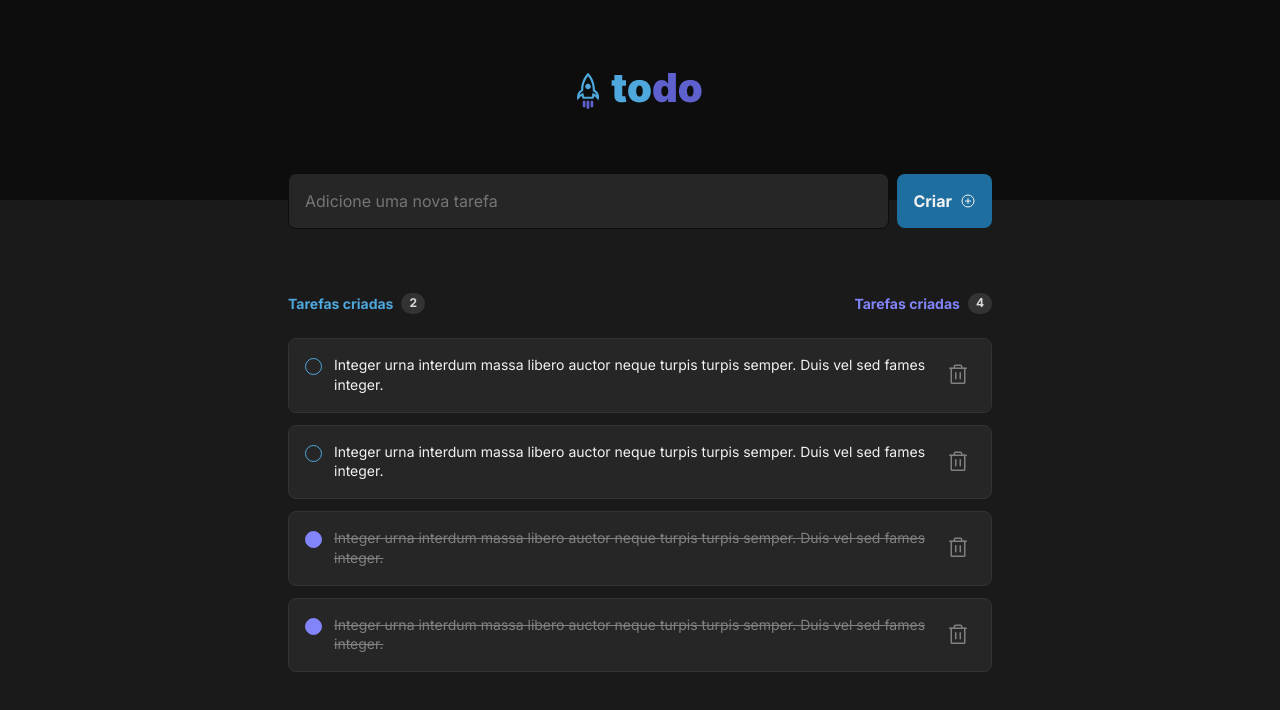
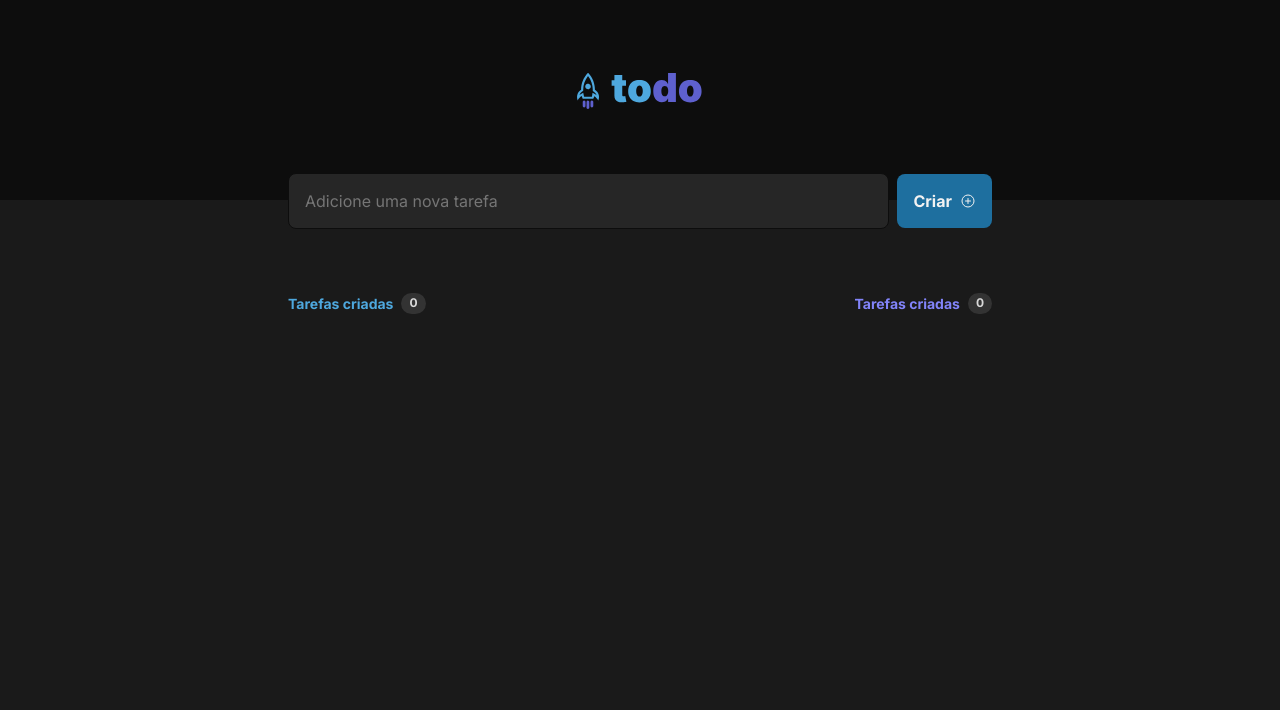
Before and after one commit to jbresolinn/ignite-01-todo, a React (Vite) app in the folder 01-todo/: page / in a window 1280 px wide. Shown: the top 710 px of the page. Built offline with nearby package versions, Linux system fonts and the light colour scheme.

Commit message:
(01) feat: init toggle task status function

```diff
--- a/01-todo/src/App.tsx
+++ b/01-todo/src/App.tsx
@@ -4,16 +4,22 @@ import { Header } from "./components/Header/Header"
 import styles from './App.module.css'
 import { Sheets } from "./components/Sheets/Sheets"
 import { Task } from "./components/Task/Task"
+import { useState } from "react"
 
-const tasks = [
-  {id: 1, done: false, content: 'Integer urna interdum massa libero auctor neque turpis turpis semper. Duis vel sed fames integer.'},
-  {id: 2, done: false, content: 'Integer urna interdum massa libero auctor neque turpis turpis semper. Duis vel sed fames integer.'},
-  {id: 3, done: true, content: 'Integer urna interdum massa libero auctor neque turpis turpis semper. Duis vel sed fames integer.'},
-  {id: 4, done: true, content: 'Integer urna interdum massa libero auctor neque turpis turpis semper. Duis vel sed fames integer.'},
-]
+interface TaskProps {
+  id: number
+  done: boolean
+  content: string
+}
 
 function App() {
+  const [tasks, setTasks] = useState<TaskProps[]>([])
+
   const tasksCompleted = tasks.filter(task => !!task.done)
+
+  function toggleTaskStatus(id: number, value: boolean) {
+    // TODO: toggle task status
+  }
 
   return (
     <div>
@@ -29,7 +35,7 @@ function App() {
           </header>
 
           <div className={styles.taskListContent}>
-            {tasks.map(task => <Task key={task.id} done={task.done} content={task.content} /> )}
+            {tasks.map(task => <Task key={task.id} task={task} onToggleTaskStatus={toggleTaskStatus} /> )}
           </div>
         </section>
       </div>
--- a/01-todo/src/components/Task/Task.tsx
+++ b/01-todo/src/components/Task/Task.tsx
@@ -1,18 +1,29 @@
 import { Check, Trash } from 'phosphor-react'
+import { ChangeEvent, FormEvent, InputHTMLAttributes } from 'react'
 import styles from './Task.module.css'
 
 interface TaskProps {
+  task: TaskContentProps
+  onToggleTaskStatus: (id: number, value: boolean) => void
+}
+
+interface TaskContentProps {
+  id: number
   done: boolean
   content: string
 }
 
-export function Task({ done, content }: TaskProps){
-  const taskStyleValidation = done ? `${styles.task} ${styles.done}` : styles.task
+export function Task({ task, onToggleTaskStatus }: TaskProps){
+  const taskStyleValidation = task.done ? `${styles.task} ${styles.done}` : styles.task
+
+  function handleCompleteTask(event: ChangeEvent<HTMLInputElement> ,id: number){
+    onToggleTaskStatus(id, event.target.checked)
+  }
 
   return (
     <div className={taskStyleValidation}>
-      <input type='checkbox' checked={done} />
-      <p>{content}</p>
+      <input type='checkbox' checked={task.done} onChange={(event) => handleCompleteTask(event, task.id)}/>
+      <p>{task.content}</p>
       <button type='button'>
         <Trash size={24} />
       </button>
```
